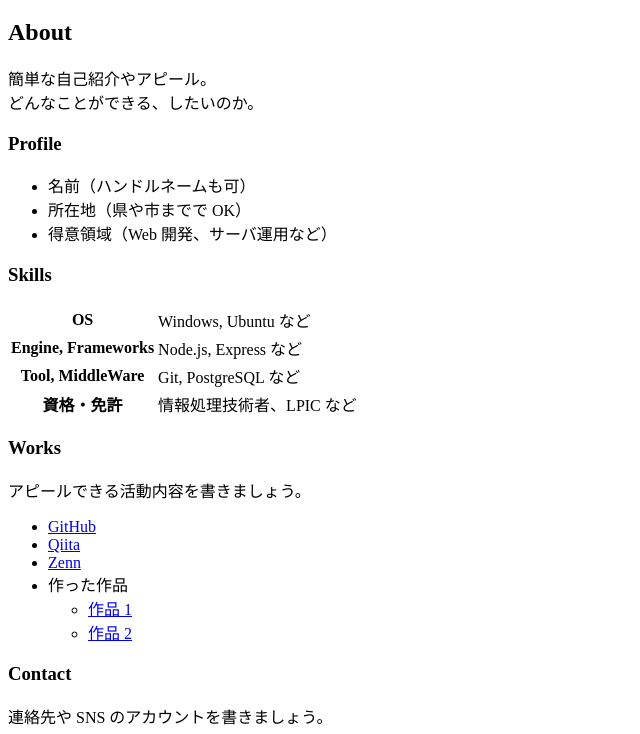
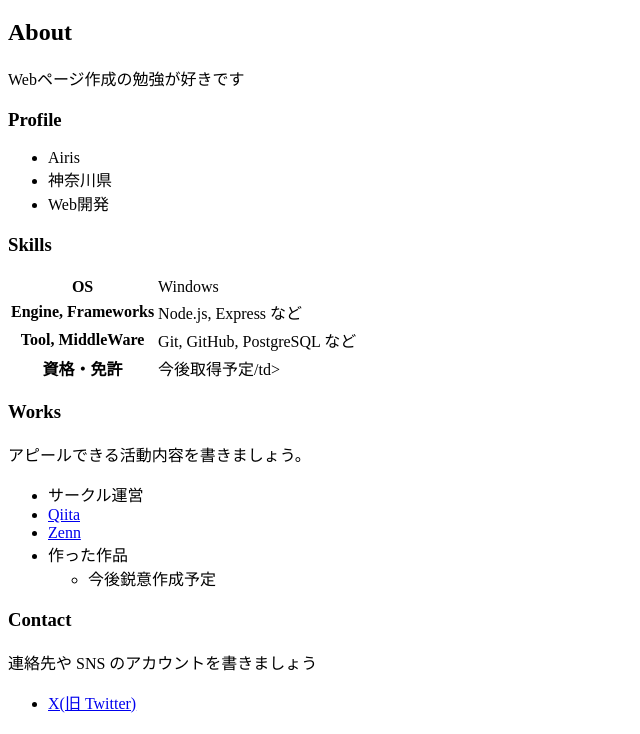
Before and after one commit to Airis678/Airis678.github.io, a plain HTML site: page index.html in a window 1280 px wide. Shown: the part 61-795 px from the top of the page, without its empty margins (0-640 px from the left). Drawn offline with Linux system fonts and the light colour scheme.

Commit message:
Update index.html

```diff
--- a/index.html
+++ b/index.html
@@ -10,22 +10,21 @@
 
     <h2>About</h2>
     <p>
-      簡単な自己紹介やアピール。<br>
-      どんなことができる、したいのか。
+      Webページ作成の勉強が好きです
     </p>
 
     <h3>Profile</h3>
     <ul>
-      <li>名前（ハンドルネームも可）</li>
-      <li>所在地（県や市までで OK）</li>
-      <li>得意領域（Web 開発、サーバ運用など）</li>
+      <li>Airis</li>
+      <li>神奈川県</li>
+      <li>Web開発</li>
     </ul>
 
     <h3>Skills</h3>
     <table>
       <tr>
         <th>OS</th>
-        <td>Windows, Ubuntu など</td>
+        <td>Windows</td>
       </tr>
       <tr>
         <th>Engine, Frameworks</th>
@@ -33,35 +32,32 @@
       </tr>
       <tr>
         <th>Tool, MiddleWare</th>
-        <td>Git, PostgreSQL など</td>
+        <td>Git, GitHub, PostgreSQL など</td>
       </tr>
       <tr>
         <th>資格・免許</th>
-        <td>情報処理技術者、LPIC など</td>
+        <td>今後取得予定/td>
       </tr>
     </table>
 
     <h3>Works</h3>
     <p>アピールできる活動内容を書きましょう。</p>
     <ul>
-      <li><a href="https://github.com/">GitHub</a></li>
+      <li><a>サークル運営</a></li>
       <li><a href="https://qiita.com/">Qiita</a></li>
       <li><a href="https://zenn.dev/">Zenn</a></li>
       <li>
         作った作品
         <ul>
-          <li><a href="https://example.com/">作品 1</a></li>
-          <li><a href="https://example.com/">作品 2</a></li>
+          <li><a>今後鋭意作成予定</a></li>
         </ul>
       </li>
     </ul>
 
     <h3>Contact</h3>
-    <p>連絡先や SNS のアカウントを書きましょう。</p>
+    <p>連絡先や SNS のアカウントを書きましょう</p>
     <ul>
-      <li><a href="mailto:name@example.com">Mail</a></li>
-      <li><a href="https://twitter.com/n_yobikou">X(旧 Twitter)</a></li>
-      <li><a href="https://www.linkedin.com/">LinkedIn</a></li>
+      <li><a href="https://x.com/ai_zen_academy?s=21&t=6rAkNt8oqSCPCSuRnSCJNw">X(旧 Twitter)</a></li>
     </ul>
 
     <h3>History</h3>
```
